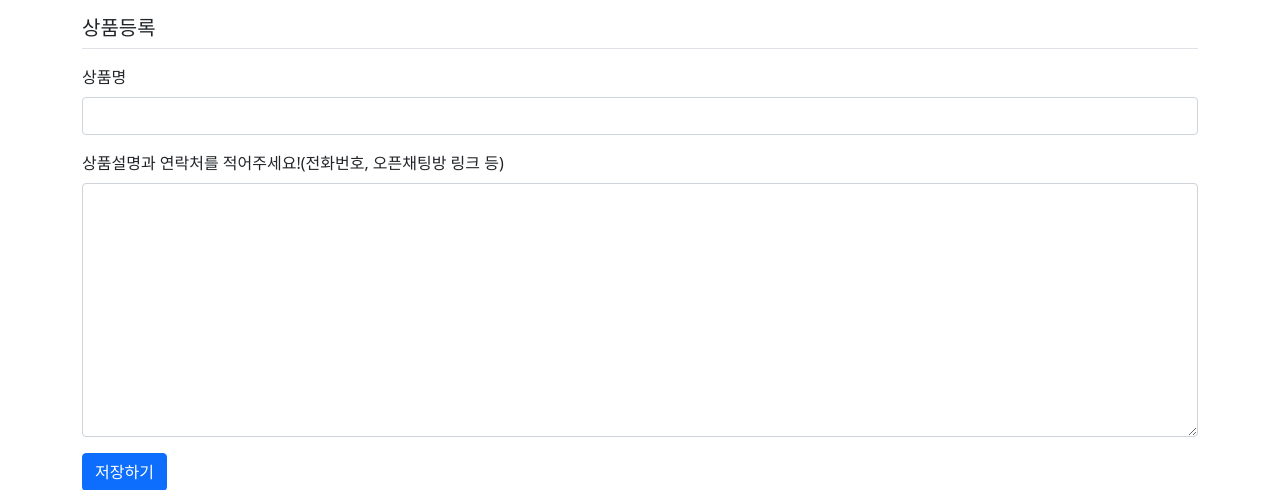
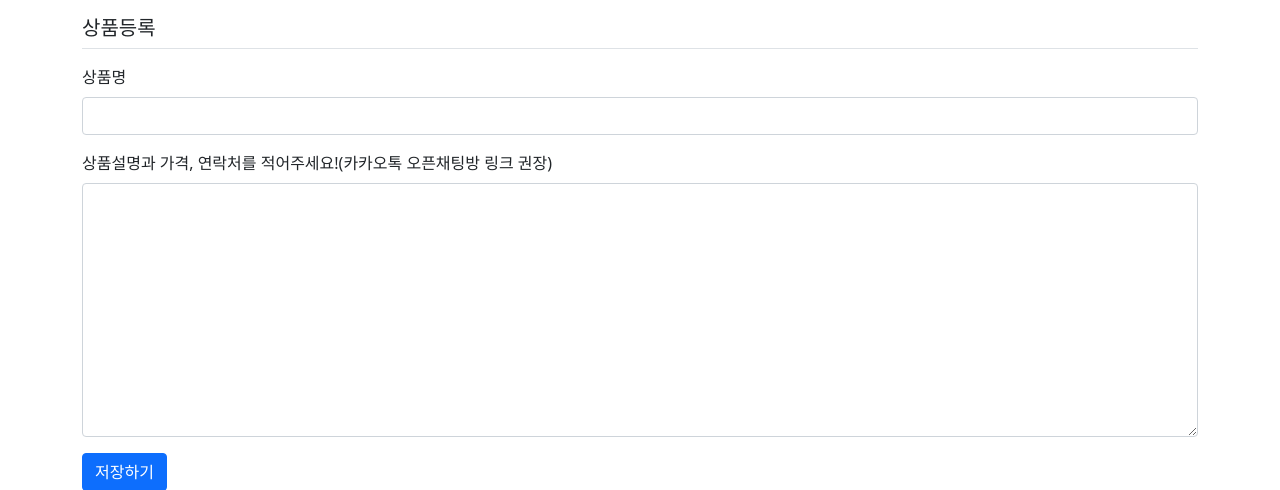
Before and after one commit to k1mjunyoung/soongle-django, a Django app: page /pybo/question/create/ in a window 1280 px wide. Shown: the part 57-547 px from the top of the page. Run offline with Django 4.2, Linux system fonts and the light colour scheme; a user stored in the database is signed in; some libraries are stand-ins or nearby versions.

Commit message:
Update question_form.html

```diff
--- a/mysite/templates/pybo/question_form.html
+++ b/mysite/templates/pybo/question_form.html
@@ -11,7 +11,7 @@
                    value="{{ form.subject.value|default_if_none:'' }}">
         </div>
         <div class="mb-3">
-            <label for="content" class="form-label">상품설명과 연락처를 적어주세요!(전화번호, 오픈채팅방 링크 등)</label>
+            <label for="content" class="form-label">상품설명과 가격, 연락처를 적어주세요!(카카오톡 오픈채팅방 링크 권장)</label>
             <textarea class="form-control" name="content"
                       id="content" rows="10">{{ form.content.value|default_if_none:'' }}</textarea>
         </div>
```
